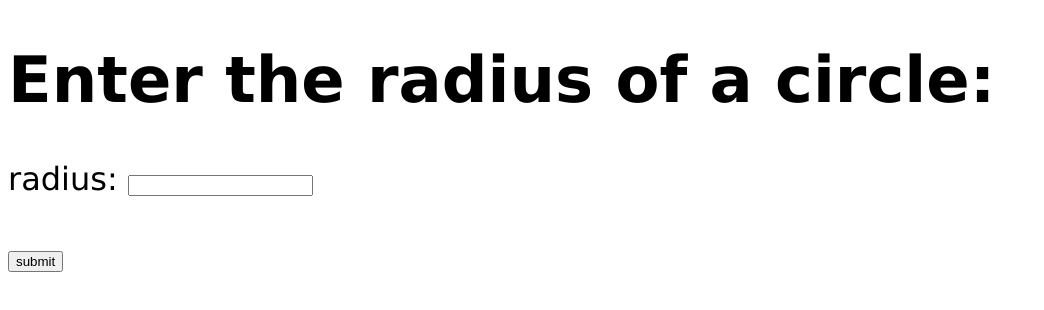
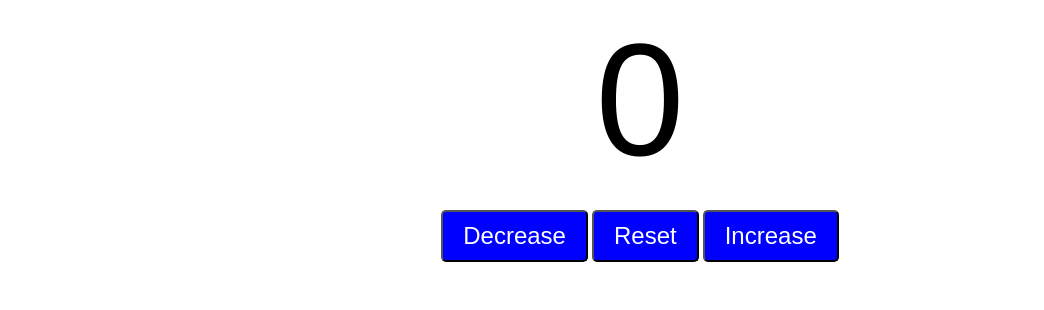
Before and after one commit to FJoey/JavascriptBroCodeTutorial, a plain HTML site: page index.html in a window 1280 px wide. Shown: the whole page, without its empty margins (0-1044 px from the left). Drawn offline with Linux system fonts and the light colour scheme.

Commit message:
Counter program

```diff
--- a/index.html
+++ b/index.html
@@ -7,11 +7,12 @@
     <link rel="stylesheet" href="style.css">
 </head>
 <body>
-    <h1 id="myH1">Enter the radius of a circle: </h1>
-    <label>radius:</label>
-    <input type="text" id="myText"/><br><br>
-    <button id="mySubmit">submit</button>
-    <h3 id="myH3"></h3>
+    <label id="countLabel">0</label><br>
+    <div id="btnContainer">
+        <button id="decreaseBtn" class="buttons">Decrease</button>
+        <button id="resetBtn" class="buttons">Reset</button>
+        <button id="increaseBtn" class="buttons">Increase</button>
+    </div>
 
     <script src="index.js"></script>
 </body>
--- a/index.js
+++ b/index.js
@@ -1,7 +1,28 @@
+/* -----------------------------------COUNTER PROGRAM
+*/
+const decreaseBtn = document.getElementById("decreaseBtn");
+const resetBtn = document.getElementById("resetBtn");
+const increaseBtn = document.getElementById("increaseBtn");
+const countLabel = document.getElementById("countLabel");
+let count = 0;
+
+increaseBtn.onclick = function(){
+    count++;
+    countLabel.textContent = count;
+}
+
+decreaseBtn.onclick = function(){
+    count--;
+    countLabel.textContent = count;
+}
+
+resetBtn.onclick = function(){
+    count = 0;
+    countLabel.textContent = count;
+}
+
 /* -----------------------------------CONSTANTS
 // const = a variable that can't be changed
-
-*/
 
 // Constants are normally titled in all-caps, unless they are reference types, like Strings
 const PI = 3.14159;
@@ -24,6 +45,8 @@ document.getElementById("mySubmit").onclick = function(){
     circumference = 2 * PI * radius;
     document.getElementById("myH3").textContent = circumference + "cm";
 };
+
+*/
 
 /* -----------------------------------TYPE CONVERSION
 
--- a/style.css
+++ b/style.css
@@ -1,4 +1,24 @@
-body{
-    font-family: Verdana;
-    font-size: 2em;
+#countLabel{
+    display: block;
+    text-align: center;
+    font-size: 10em;
+    font-family: Helvetica;
 }
+
+#btnContainer{
+    text-align: center;
+}
+
+.buttons{
+    padding: 10px 20px;
+    font-size: 1.5em;
+    color: white;
+    background-color: blue;
+    border-radius: 5px;
+    cursor: pointer;
+    transition: background-color 0.25s;
+}
+
+.buttons:hover{
+    background-color: rgb(3, 3, 175);
+}
```
